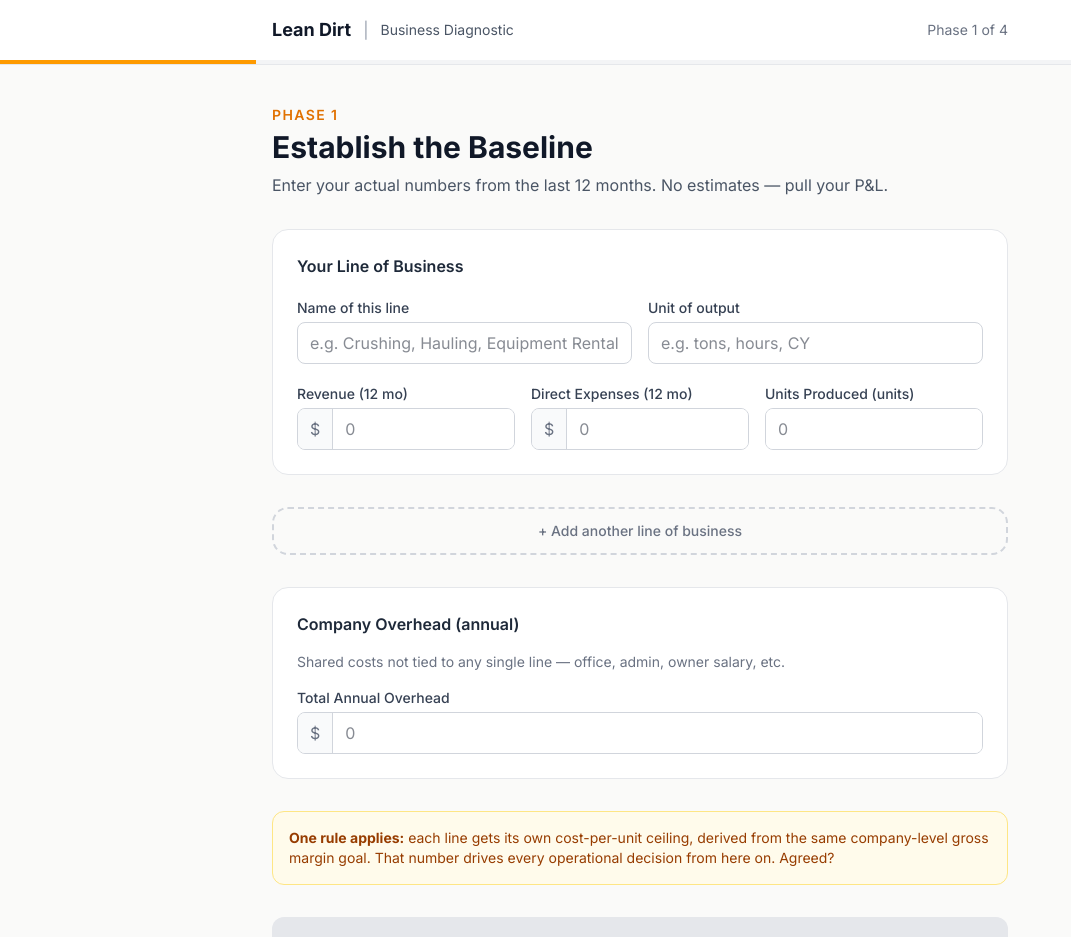
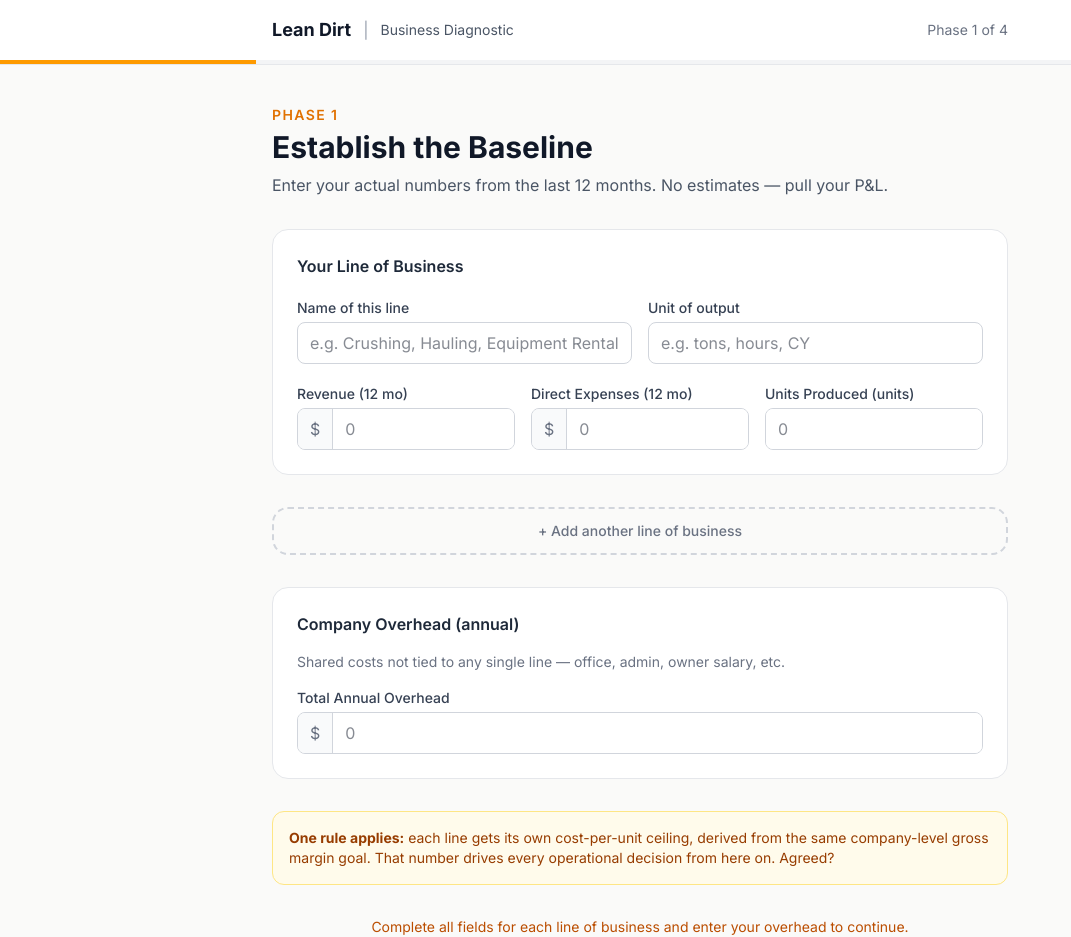
Before and after one commit to zdestes/lean-dirt-diagnostic, a Next.js app: page / in a window 1280 px wide. Shown: the top 937 px of the page, without its empty margins (0-1071 px from the left). Built offline with nearby package versions, Linux system fonts and the light colour scheme.

Commit message:
Require all Phase 1 fields + overhead before advancing

```diff
--- a/src/components/DiagnosticWizard.tsx
+++ b/src/components/DiagnosticWizard.tsx
@@ -278,9 +278,14 @@ export default function DiagnosticWizard() {
               <strong>One rule applies:</strong> each line gets its own cost-per-unit ceiling, derived from the same company-level gross margin goal. That number drives every operational decision from here on. Agreed?
             </div>
 
+            {(lines.some((l) => !l.name || !l.revenue || !l.directExpenses || !l.units || !l.unitName) || overhead <= 0) && (
+              <p className="text-sm text-amber-700 text-center">
+                Complete all fields for each line of business and enter your overhead to continue.
+              </p>
+            )}
             <button
               onClick={() => setPhase(2)}
-              disabled={lines.every((l) => !l.name || !l.revenue)}
+              disabled={lines.some((l) => !l.name || !l.revenue || !l.directExpenses || !l.units || !l.unitName) || overhead <= 0}
               className="w-full bg-amber-500 hover:bg-amber-600 disabled:bg-gray-200 disabled:text-gray-400 text-white font-semibold py-4 rounded-xl transition-colors text-lg"
             >
               Continue to Phase 2: Set the Target →
```
